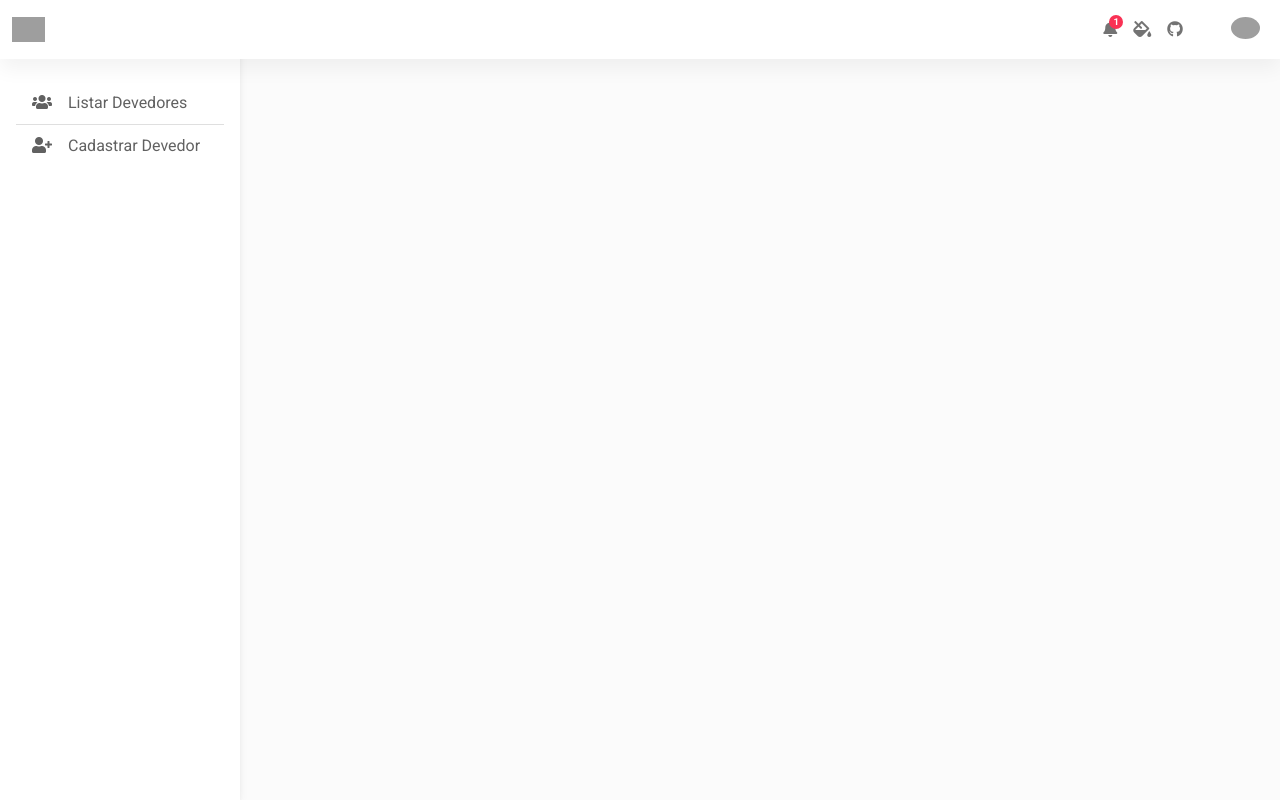
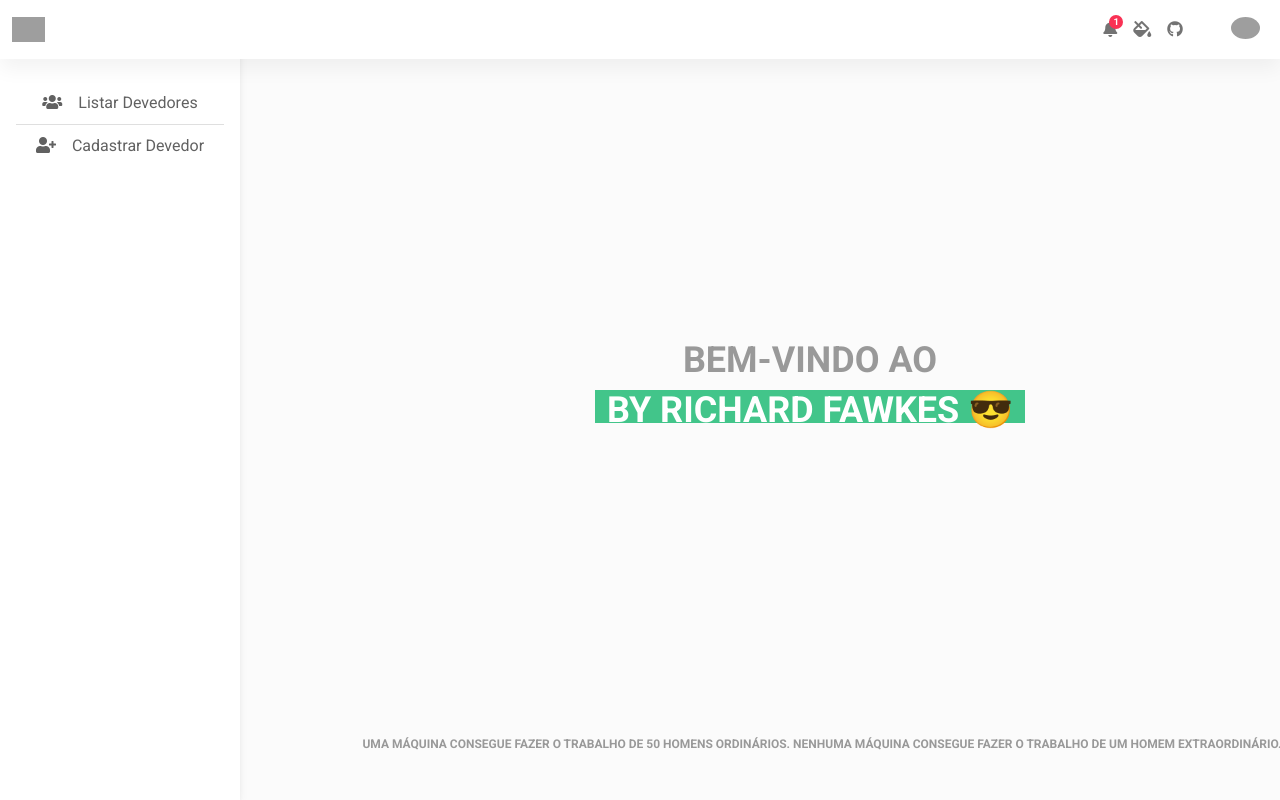
Before and after one commit to RichardFawkes/Crud-PHP-POO, a PHP site: page / in a window 1280 px wide. Run offline with PHP 8.4, Linux system fonts and the light colour scheme; some libraries are stand-ins or nearby versions; grey boxes are pictures that could not be loaded.

Commit message:
update-sidebar-icons v3

```diff
--- a/css/styles.css
+++ b/css/styles.css
@@ -17,3 +17,70 @@
 .btn{
     margin-top: 10px;
 }
+
+@import url('https://fonts.googleapis.com/css?family=Roboto:700');
+
+body {
+  margin:0px;
+  font-family:'Roboto';
+  text-align:center;
+}
+
+#container {
+  color:#999;
+  text-transform: uppercase;
+  font-size:36px;
+  font-weight:bold;
+  padding-top:200px;
+  position:fixed;
+  width:100%;
+  bottom:45%;
+  display:block;
+}
+
+#flip {
+  height:50px;
+  overflow:hidden;
+}
+
+#flip > div > div {
+  color:#fff;
+  padding:4px 12px;
+  height:45px;
+  margin-bottom:45px;
+  display:inline-block;
+}
+
+#flip div:first-child {
+  animation: show 5s linear infinite;
+}
+
+#flip div div {
+  background:#42c58a;
+}
+#flip div:first-child div {
+  background:#4ec7f3;
+}
+#flip div:last-child div {
+  background:#DC143C;
+}
+
+@keyframes show {
+  0% {margin-top:-270px;}
+  5% {margin-top:-180px;}
+  33% {margin-top:-180px;}
+  38% {margin-top:-90px;}
+  66% {margin-top:-90px;}
+  71% {margin-top:0px;}
+  99.99% {margin-top:0px;}
+  100% {margin-top:-270px;}
+}
+
+p {
+  position:fixed;
+  width:100%;
+  bottom:30px;
+  font-size:12px;
+  color:#999;
+  margin-top:200px;
+}
--- a/inc/navbar.php
+++ b/inc/navbar.php
@@ -9,8 +9,8 @@
         </button>
 
         <!-- Brand -->
-        <a class="navbar-brand" href="#">
-          <img src="https://startupi.com.br/wp-content/uploads/2015/05/Cubo.png" height="25" alt="" loading="lazy" />
+        <a class="navbar-brand" href="index.php">
+          <img src="https://logodownload.org/wp-content/uploads/2020/02/midway-financeira-logo.png" height="25" alt="" loading="lazy" />
         </a>
 
         <!-- Right links -->
--- a/index.php
+++ b/index.php
@@ -30,54 +30,35 @@
   <!--Main Navigation-->
 
   <main>
-  <!-- <div class="container main">
-      <h3>Cadastro do devedor</h3>
-      <div class="card">
-      <form action="" method="post" >
-          <div class="row">
-          <div class="col-md-4">
-          <label for="nome">Nome Completo:</label>
-          <input type="text" class="form-control" name="nome" id="nome">
-          </div>
-          <div class="col-md-4">
-          <label for="cpf_cnpj">CPF/CNPJ:</label>
-          <input type="number" class="form-control" name="cpf_cnpj" id="cpf_cnpj">
-          </div>
-          <div class="col-md-4">
-          <label for="dataNasc">Data Nascimento :</label>
-          <input type="date" class="form-control " name="data_nascimento" id="data_nascimento">
-          </div>
-          </div>
+  <div class="container">
+  <h1>   </h1>
+  <p></p>
+  <div class="container">
+</div>
+  </div>
+  <div class="container" id=container>
+  Bem-vindo ao
+  <div id=flip>
+    <div><div>Hello Word</div></div>
+    <div><div>CRUD PHP POO</div></div>
+    <div><div>by Richard Fawkes 😎</div></div>
+    <p class="container">Uma máquina consegue fazer o trabalho de 50 homens ordinários. Nenhuma máquina consegue fazer o trabalho de um homem extraordinário. </p>
 
-          <div class="row">
-          <div class="col-md-4">
-          <label for="endereco">Endereço:</label>
-          <input type="text" class="form-control" name="endereco" id="endereco">
-          </div>
-          <div class="col-md-4">
-          <label for="descri_titulo">Descrição do título:</label>
-          <input type="number" class="form-control" name="descri_titulo" id="descri_titulo">
-          </div>
-          <div class="col-md-4">
-          <label for="valor">Valor :</label>
-          <input type="int" class="form-control " name="valor" id="valor">
-          </div>
-          <div class="col-md-4">
-          <label for="valor">Ultima Atualização :</label>
-          <input type="int" class="form-control " name="update_at" id="update_at" disabled>
-          </div>
-          </div>
-<button class="btn btn-success">Cadastrar</button>
-      </form>
   </div>
-  </div> -->
+
+</div>
+
+
   </main>
+
   <!--Main layout-->
   <!-- MDB -->
   <script type="text/javascript" src="js/mdb.min.js"></script>
   <!-- Custom scripts -->
   <script type="text/javascript" src="js/admin.js"></script>
+<script>
 
+</script>
 </body>
 
 </html>
```
Also changed, not shown: .htaccess (added).
